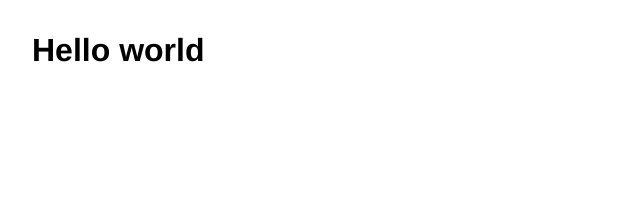
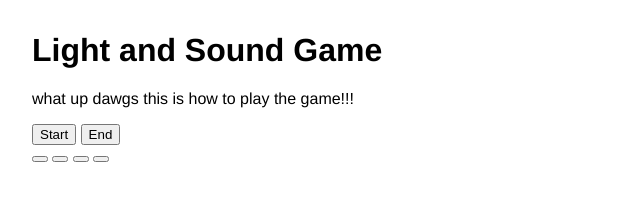
Before and after one commit to adorque/LightandSoundGame, a plain HTML site: page index.html in a window 1280 px wide. Shown: the whole page, without its empty margins (0-640 px from the left). Drawn offline with Linux system fonts and the light colour scheme.

Commit message:
First Commit

```diff
--- a/index.html
+++ b/index.html
@@ -10,12 +10,21 @@
 </head>
 
 <body>
-  <h1>Hello world</h1>
-
+  <h1>Light and Sound Game</h1>
+  <p />what up dawgs this is how to play the game!!!</p>
+  <button id="start">Start</button>
+  <button id="end">End</button>
+  <div id="gameButtonArea">
+    <!-- add game buttons here -->
+    <button id="button1"></button>
+    <button id="button2"></button>
+    <button id="button3"></button>
+    <button id="button4"></button>
+  </div>
 
   <!-- Links our JavaScript code to our HTML code -->
   <script src="script.js"></script>
-</script>
+  </script>
 </body>
 
 </html>
```
Also changed, not shown: 1 other file.
